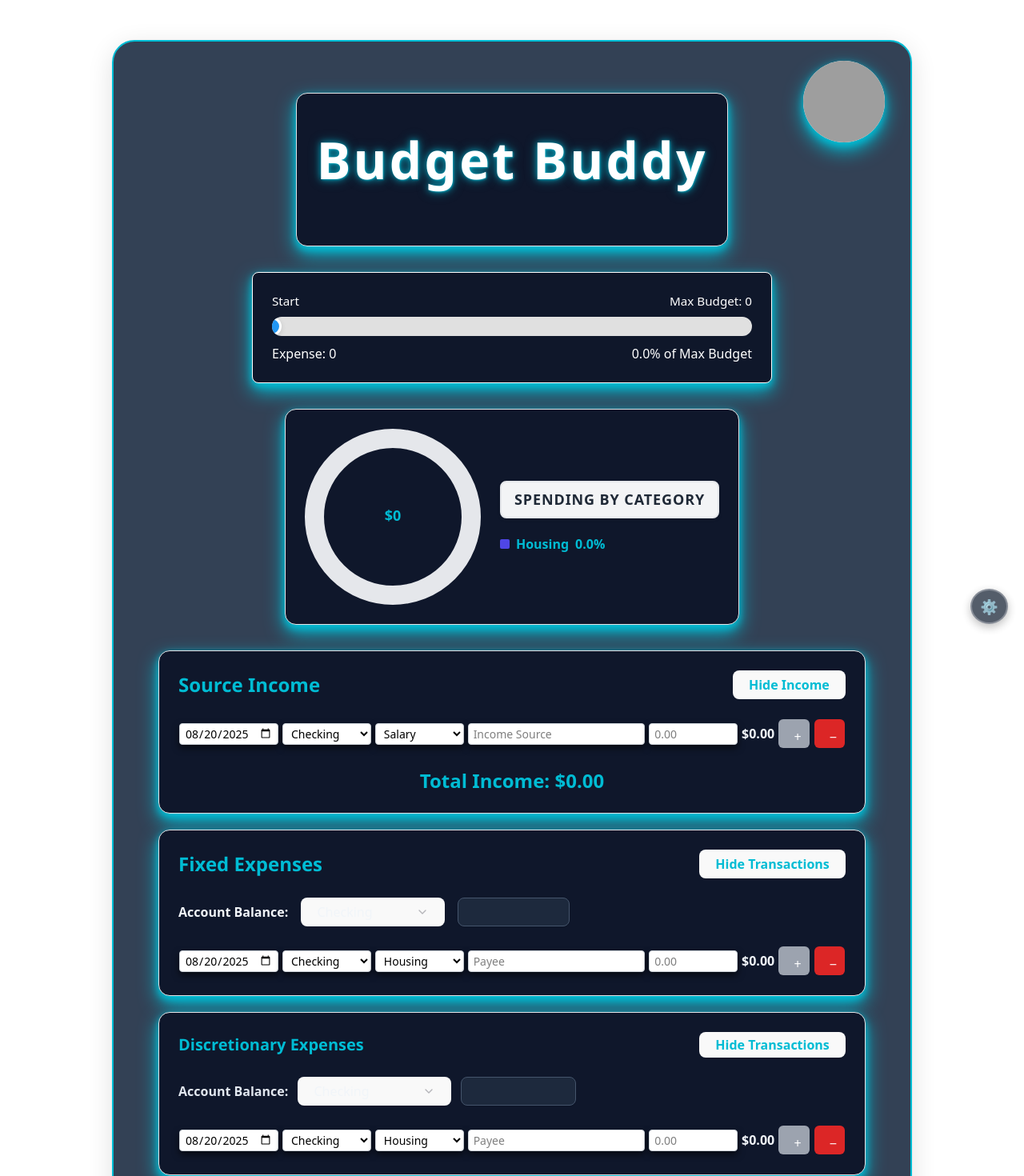
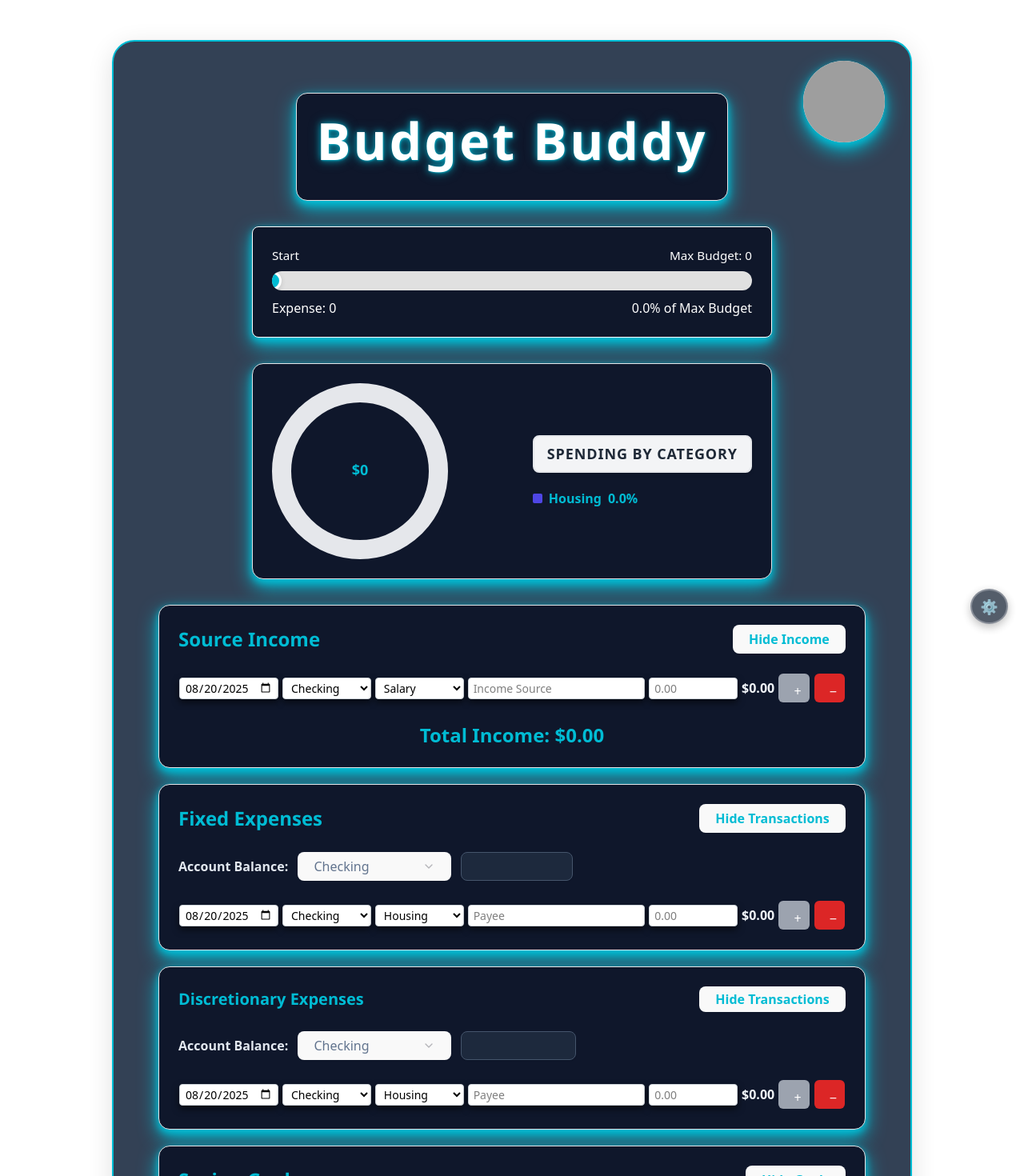
Before and after one commit to annaR920/August-Evening, a React (Vite) app in the folder Budget Buddy/: page / in a window 1280 px wide. Shown: the top 1470 px of the page at 80% size. Built offline with nearby package versions, Linux system fonts and the light colour scheme; grey boxes are pictures that could not be loaded.

Commit message:
More style changes.

```diff
--- a/Budget Buddy/src/components/DiscretionaryExpense.tsx
+++ b/Budget Buddy/src/components/DiscretionaryExpense.tsx
@@ -441,7 +441,10 @@ const DiscretionaryExpense: React.FC = () => {
             value={selectedBalanceAccount || ""}
             onValueChange={(val) => setSelectedBalanceAccount(val)}
           >
-            <SelectTrigger className="w-48 bg-slate-800 border-slate-600 text-slate-100">
+            <SelectTrigger
+              className="w-48 bg-slate-800 border-slate-600 text-slate-500"
+              style={{ color: "#f1f5f9 !important" }}
+            >
               <SelectValue placeholder="Select account" />
             </SelectTrigger>
             <SelectContent className="bg-slate-900 border-slate-700">
--- a/Budget Buddy/src/components/FixedExpenses.tsx
+++ b/Budget Buddy/src/components/FixedExpenses.tsx
@@ -419,19 +419,22 @@ const FixedExpenses: React.FC = () => {
 
       {/* Account Balance editor */}
       {accounts.length > 0 && (
-        <div className="flex flex-wrap items-center gap-4">
-          <span className="font-semibold">Account Balance:</span>
+        <div className="flex flex-wrap items-center gap-3 mb-3">
+          <strong className="text-slate-200">Account Balance:</strong>
 
           <Select
             value={selectedBalanceAccount || ""}
             onValueChange={(val) => setSelectedBalanceAccount(val)}
           >
-            <SelectTrigger className="w-[180px] bg-slate-800 border-slate-600 text-slate-100">
+            <SelectTrigger
+              className="w-48 bg-slate-800 border-slate-600 text-slate-500 border border-solid"
+              style={{ color: "#f1f5f9 !important" }}
+            >
               <SelectValue placeholder="Select account" />
             </SelectTrigger>
-            <SelectContent>
+            <SelectContent className="bg-slate-900 border-slate-700">
               {accounts.map((a) => (
-                <SelectItem key={a} value={a}>
+                <SelectItem key={a} value={a} className="text-slate-100">
                   {a}
                 </SelectItem>
               ))}
--- a/Budget Buddy/src/components/Header.tsx
+++ b/Budget Buddy/src/components/Header.tsx
@@ -5,13 +5,14 @@ const Header: React.FC = () => {
     <header
       style={{
         textAlign: "center",
-        marginBottom: "24px",
-        padding: "24px 0",
+        marginBottom: "15px",
+        marginTop: "0",
+        padding: "0, 0",
       }}
     >
       <h1
         style={{
-          margin: "0px",
+          margin: "0",
           fontSize: "4.0em",
           fontWeight: 700,
           color: "#00bcd4",
--- a/Budget Buddy/src/components/MonthlyOverviewBar.css
+++ b/Budget Buddy/src/components/MonthlyOverviewBar.css
@@ -48,7 +48,7 @@
 .monthly-overview-bar-knob {
   width: 24px;
   height: 24px;
-  background: #2196f3;
+  background: #00bcd4;
   border-radius: 50%;
   border: 3px solid #fff;
   box-shadow: 0 2px 6px rgba(0, 0, 0, 0.12);
--- a/Budget Buddy/src/components/SpendingByCategoryPie.tsx
+++ b/Budget Buddy/src/components/SpendingByCategoryPie.tsx
@@ -45,8 +45,23 @@ const SpendingByCategoryPie: React.FC<SpendingByCategoryPieProps> = ({
   let cumulativeFraction = 0; // cumulative fraction (0..1)
 
   return (
-    <div style={{ display: "flex", gap: 24, alignItems: "center", flexWrap: "wrap" }}>
-      <svg width={size} height={size} viewBox={`0 0 ${size} ${size}`} style={{ overflow: 'visible' }}>
+    <div
+      style={{
+        display: "flex",
+        gap: 24,
+        alignItems: "center",
+        flexWrap: "wrap",
+        width: "100%",
+        minWidth: "600px",
+        justifyContent: "space-between",
+      }}
+    >
+      <svg
+        width={size}
+        height={size}
+        viewBox={`0 0 ${size} ${size}`}
+        style={{ overflow: "visible" }}
+      >
         <g transform={`translate(${size / 2}, ${size / 2}) rotate(-90)`}>
           {/* background track */}
           <circle
@@ -91,7 +106,7 @@ const SpendingByCategoryPie: React.FC<SpendingByCategoryPieProps> = ({
                     textAnchor="middle"
                     dominantBaseline="middle"
                     fill="#00bcd4"
-                    style={{ pointerEvents: 'none' }}
+                    style={{ pointerEvents: "none" }}
                   >
                     {String(slice.category)} {percent}
                   </text>
@@ -112,42 +127,62 @@ const SpendingByCategoryPie: React.FC<SpendingByCategoryPieProps> = ({
           dominantBaseline="middle"
           fontSize={18}
           fontWeight="bold"
-          fill={typeof centerValue === 'number' && centerValue < 0 ? '#DC2626' : '#00bcd4'}
+          fill={
+            typeof centerValue === "number" && centerValue < 0
+              ? "#DC2626"
+              : "#00bcd4"
+          }
         >
-          {typeof centerValue === 'number'
+          {typeof centerValue === "number"
             ? `$${centerValue.toFixed(0)}`
             : total > 0
-              ? `$${total.toFixed(0)}`
-              : 'No Data'}
+            ? `$${total.toFixed(0)}`
+            : "No Data"}
         </text>
       </svg>
-      <div style={{ display: "flex", flexDirection: "column", gap: 8, minWidth: 200 }}>
+      <div
+        style={{
+          display: "flex",
+          flexDirection: "column",
+          gap: 8,
+          minWidth: 200,
+        }}
+      >
         {title ? (
-          <div style={{
-            fontWeight: 700,
-            marginBottom: 12,
-            fontSize: '18px',
-            color: '#1F2937',
-            textTransform: 'uppercase',
-            letterSpacing: '0.05em',
-            padding: '8px 16px',
-            backgroundColor: '#F3F4F6',
-            borderRadius: '8px',
-            border: '2px solid #E5E7EB',
-            boxShadow: '0 2px 4px rgba(0,0,0,0.1)',
-            textAlign: 'center'
-          }}>
+          <div
+            style={{
+              fontWeight: 700,
+              marginBottom: 12,
+              fontSize: "18px",
+              color: "#1F2937",
+              textTransform: "uppercase",
+              letterSpacing: "0.05em",
+              padding: "8px 16px",
+              backgroundColor: "#F3F4F6",
+              borderRadius: "8px",
+              border: "2px solid #E5E7EB",
+              boxShadow: "0 2px 4px rgba(0,0,0,0.1)",
+              textAlign: "center",
+            }}
+          >
             {title}
           </div>
         ) : null}
         {data.map((item, index) => {
-          const denominator = typeof denominatorTotal === "number" && denominatorTotal > 0 ? denominatorTotal : total;
-          const percent = denominator > 0 ? (item.amount / denominator) * 100 : 0;
+          const denominator =
+            typeof denominatorTotal === "number" && denominatorTotal > 0
+              ? denominatorTotal
+              : total;
+          const percent =
+            denominator > 0 ? (item.amount / denominator) * 100 : 0;
           const raw = (item as any)?.category;
-          let categoryLabel = typeof raw === 'string' ? raw.trim() : '';
-          if (!categoryLabel) categoryLabel = 'Other';
+          let categoryLabel = typeof raw === "string" ? raw.trim() : "";
+          if (!categoryLabel) categoryLabel = "Other";
           return (
-            <div key={categoryLabel + index} style={{ display: "flex", alignItems: "center", gap: 8 }}>
+            <div
+              key={categoryLabel + index}
+              style={{ display: "flex", alignItems: "center", gap: 8 }}
+            >
               <span
                 style={{
                   display: "inline-block",
@@ -157,8 +192,12 @@ const SpendingByCategoryPie: React.FC<SpendingByCategoryPieProps> = ({
                   background: colorForIndex(index),
                 }}
               />
-              <span style={{ color: '#00bcd4', fontWeight: 600 }}>{categoryLabel}</span>
-              <span style={{ color: "#00bcd4", fontWeight: 600 }}>{percent.toFixed(1)}%</span>
+              <span style={{ color: "#00bcd4", fontWeight: 600 }}>
+                {categoryLabel}
+              </span>
+              <span style={{ color: "#00bcd4", fontWeight: 600 }}>
+                {percent.toFixed(1)}%
+              </span>
             </div>
           );
         })}
```
